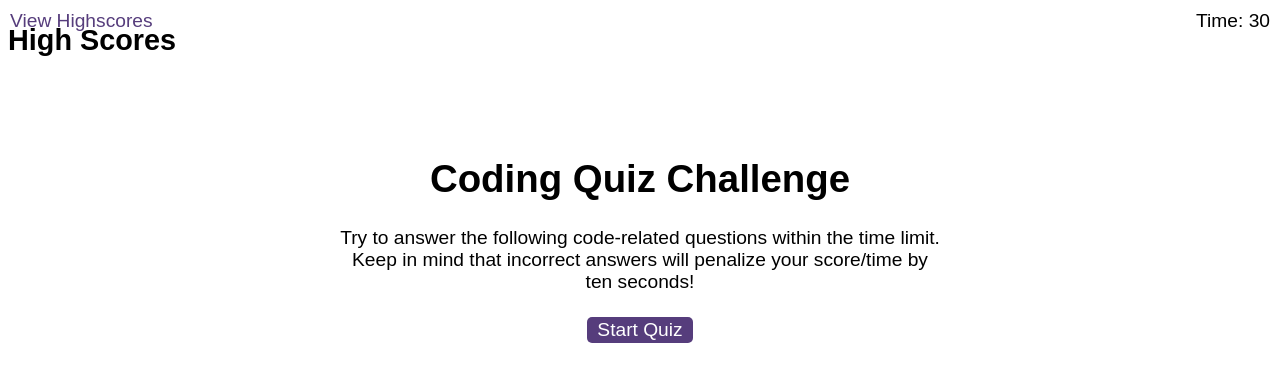
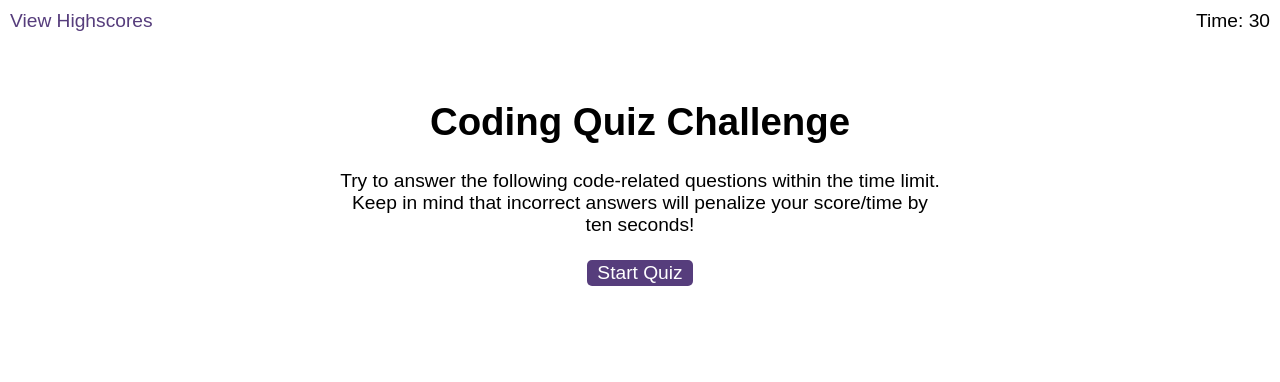
Before and after one commit to jess-santos/code-quiz, a plain HTML site: page index.html in a window 1280 px wide. Drawn offline with Linux system fonts and the light colour scheme.

Commit message:
Minor UI clean up

```diff
--- a/index.html
+++ b/index.html
@@ -14,7 +14,6 @@
 
     <div class="timer">Time: <span id="time">30</span></div>
     <div id="high-scores">
-      <h2>High Scores</h2>
       <ul id="high-scores-list"></ul>
     </div>
 
```
